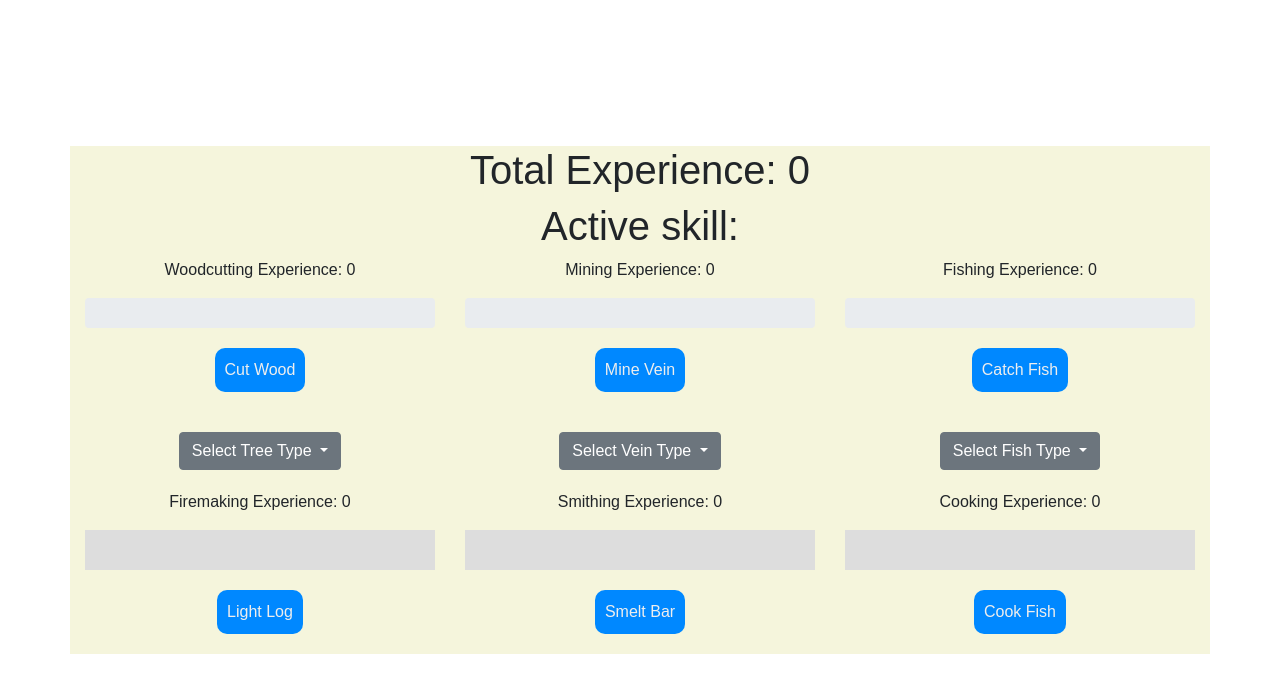
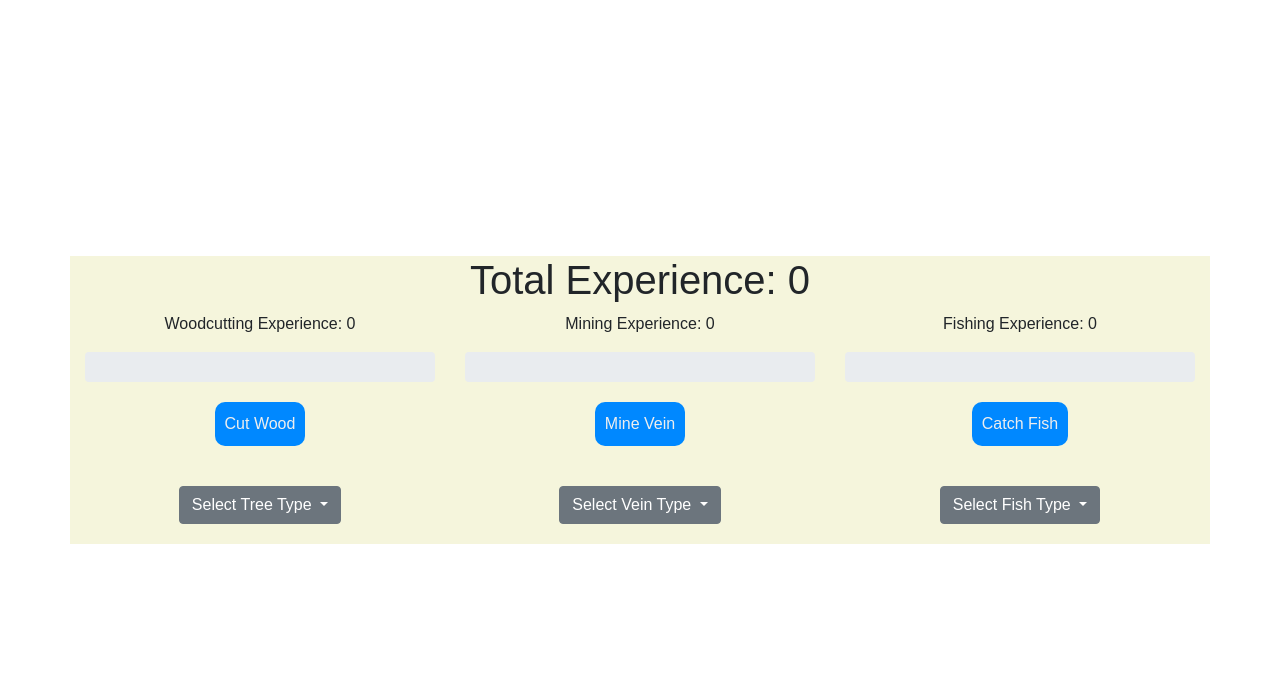
Before and after one commit to ScottyPippen1/norris-idle-game, a plain HTML site: page index.html in a window 1280 px wide. Drawn offline with nearby package versions, Linux system fonts and the light colour scheme.

Commit message:
added stopped action message system

```diff
--- a/entities/constants.js
+++ b/entities/constants.js
@@ -3,7 +3,6 @@ const skillsData = {
         {
             id: 0,
             name: "Woodcutting",
-            baseIntervalSpeed: 3000
         },
         {
             id: 1,
--- a/index.html
+++ b/index.html
@@ -17,7 +17,7 @@
 <body class="text-center">
     <div class="container">
         <h1 id="totalXp">Total Experience: 0</h1>
-        <h1 id="activeSkill">Active skill: </h1>
+        <h1 id="activeSkill"></h1>
         <div class="row">
             <div class="col">
                 <p id="wcXp">Woodcutting Experience: 0</p>
@@ -92,7 +92,7 @@
                 </div>
             </div>
         </div>
-        <div class="row">
+        <!-- <div class="row">
             <div class="col">
                 <p id="firemakingXp">Firemaking Experience: 0</p>
                 <div id="firemakingProgress">
@@ -114,7 +114,7 @@
                 </div>
                 <button onclick="cookingHandler()">Cook Fish</button>
             </div>
-        </div>
+        </div> -->
     </div>
 
     <script src="methods/skillsMethods/woodcutting.js" charset="utf-8" type="text/javascript"></script>
--- a/methods/skillsMethods/fishing.js
+++ b/methods/skillsMethods/fishing.js
@@ -1,3 +1,4 @@
+// fishing data object
 var fishData = {
     fishXp: 0,
     selectedFishSpot: []
@@ -38,6 +39,7 @@ function execute_fishing(button_clicked) {
 
         active_skill();
         task = null;
+        console.log("Stopped Fishing");
         return;
     }
     active_skill();
--- a/methods/skillsMethods/mining.js
+++ b/methods/skillsMethods/mining.js
@@ -1,3 +1,4 @@
+// mining data object
 var miningData = {
     miningXp: 0,
     selectedVein: []
@@ -38,6 +39,7 @@ function execute_mining(button_clicked) {
 
         active_skill();
         task = null;
+        console.log("Stopped Mining");
         return;
     }
     active_skill();
--- a/methods/skillsMethods/woodcutting.js
+++ b/methods/skillsMethods/woodcutting.js
@@ -28,7 +28,7 @@ function execute_woodcutting(button_clicked) {
         return;
     }
 
-    // stops task if button clicked while active
+    // stops task if button clicked while task is active
     let stopCutting = button_clicked == 0 && task != null;
     if (stopCutting) {
         // clears active task
@@ -39,6 +39,7 @@ function execute_woodcutting(button_clicked) {
 
         active_skill();
         task = null;
+        console.log("Stopped Woodcutting");
         return;
     }
     active_skill();
--- a/methods/utilityMethods.js
+++ b/methods/utilityMethods.js
@@ -1,32 +1,34 @@
 function active_skill() {
     // updates active skill
     player = playerData.activeSkill;
+    if (!player) {
+        update("activeSkill", ``);
+        return;
+    }
     update("activeSkill", `Active skill: ${player}`);
     console.log(player);
 }
-
-
 
 function woodcuttingHandler() {
     cutWood();
 }
 
-function firemakingHandler() {
-    lightLog();
-}
+// function firemakingHandler() {
+//     lightLog();
+// }
 
 function fishingHandler() {
     catchFish();
 }
 
-function cookingHandler() {
-    cookFish();
-}
+// function cookingHandler() {
+//     cookFish();
+// }
 
 function miningHandler() {
     mineVein();
 }
 
-function smithingHandler() {
-    smeltBar();
-}
+// function smithingHandler() {
+//     smeltBar();
+// }
```
Also changed, not shown: main.js (+7 -7 lines).
